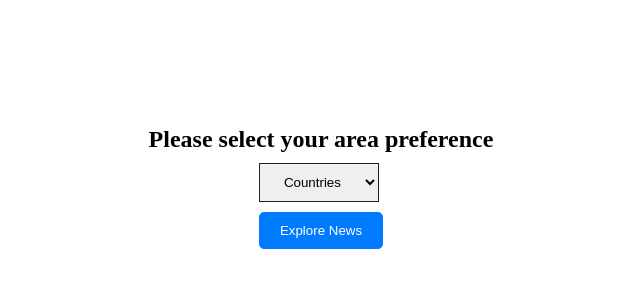
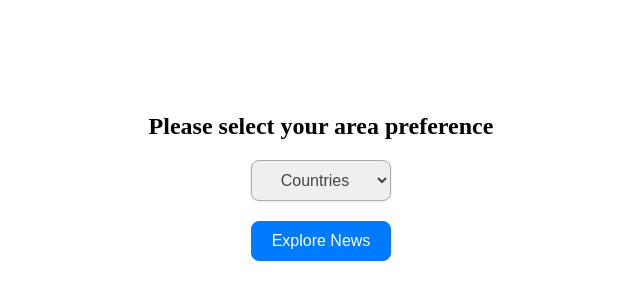
Before and after one commit to ishubham21/News-App, a plain HTML site: page index.html in a window 1280 px wide. Shown: the part 208-508 px from the top of the page, without its empty margins (319-959 px from the left). Drawn offline with Linux system fonts and the light colour scheme.

Commit message:
Styling Improved

```diff
--- a/scss/style.scss
+++ b/scss/style.scss
@@ -59,24 +59,35 @@ body, html{
     height: 100vh;
     display: flex;
     flex-direction: column;
+    h2{
+        text-align: center
+    }
     @include center();
     select, button{
         display: block;
         padding: 10px 20px;
+        font-size: 16px;
     }
     select{
-        margin: 10px;
+        margin: 20px auto;
         border: 1px solid #222;
         outline: 0;
-
+        text-align: center;
+        color: #444;
+        line-height: 1.3;
+        border: 1px solid #aaa;
+        box-shadow: 0 1px 0 1px rgba(0,0,0,.04);
+        width: 100%;
+        max-width: 100%;
+        border-radius: .5em;
         option{
-
+            padding: 10px 20px;
+            font-size: 15px;
         }
     }
     button{
-        margin: 10px;
-
-        border-radius: 5px;
+        margin: 10px auto;
+        border-radius: 8px;
         border: 1px solid #007bff;
         background-color: #007bff;
         color: #fff;
```
Also changed, not shown: scss/style.css, 1 other file.
